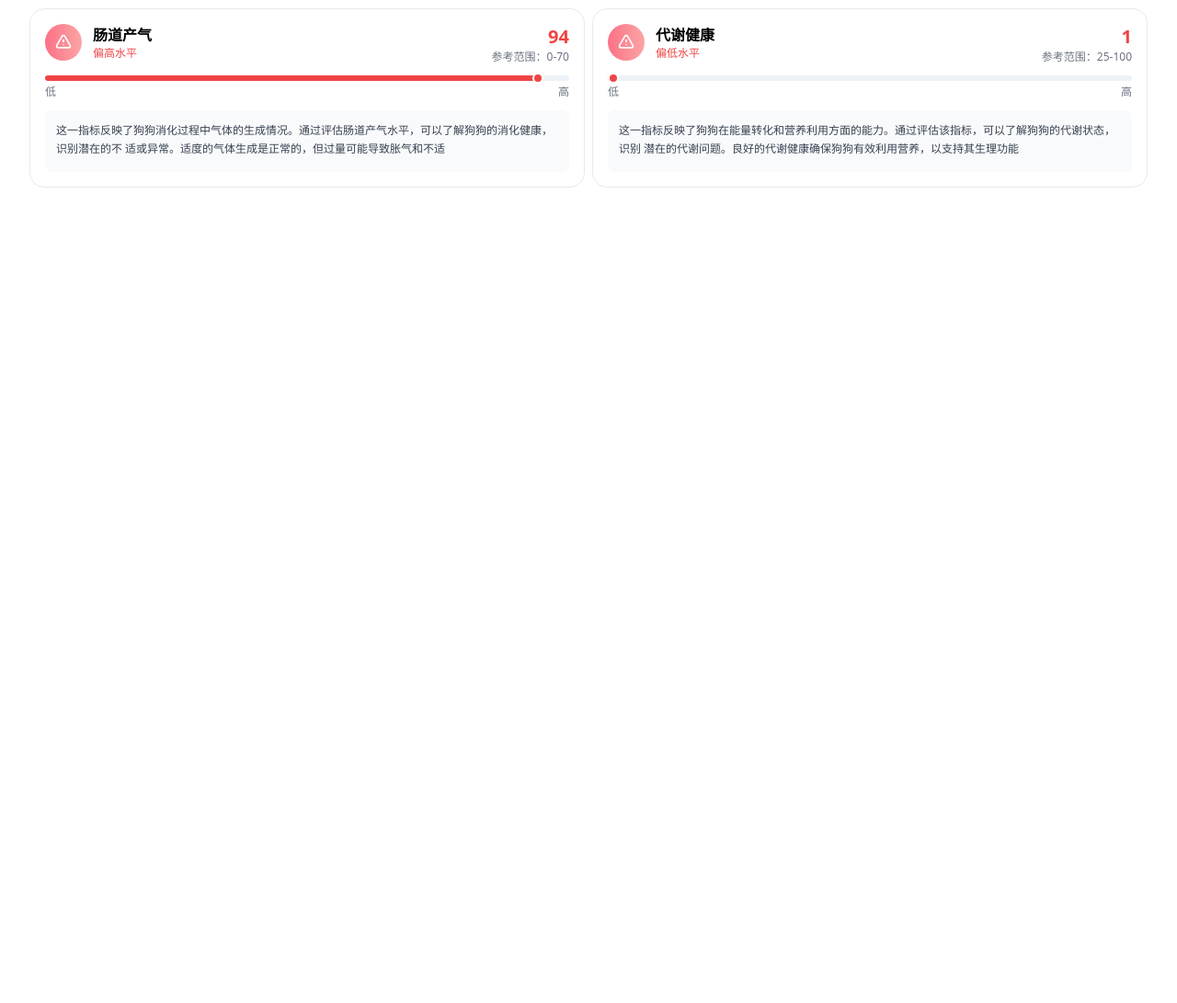
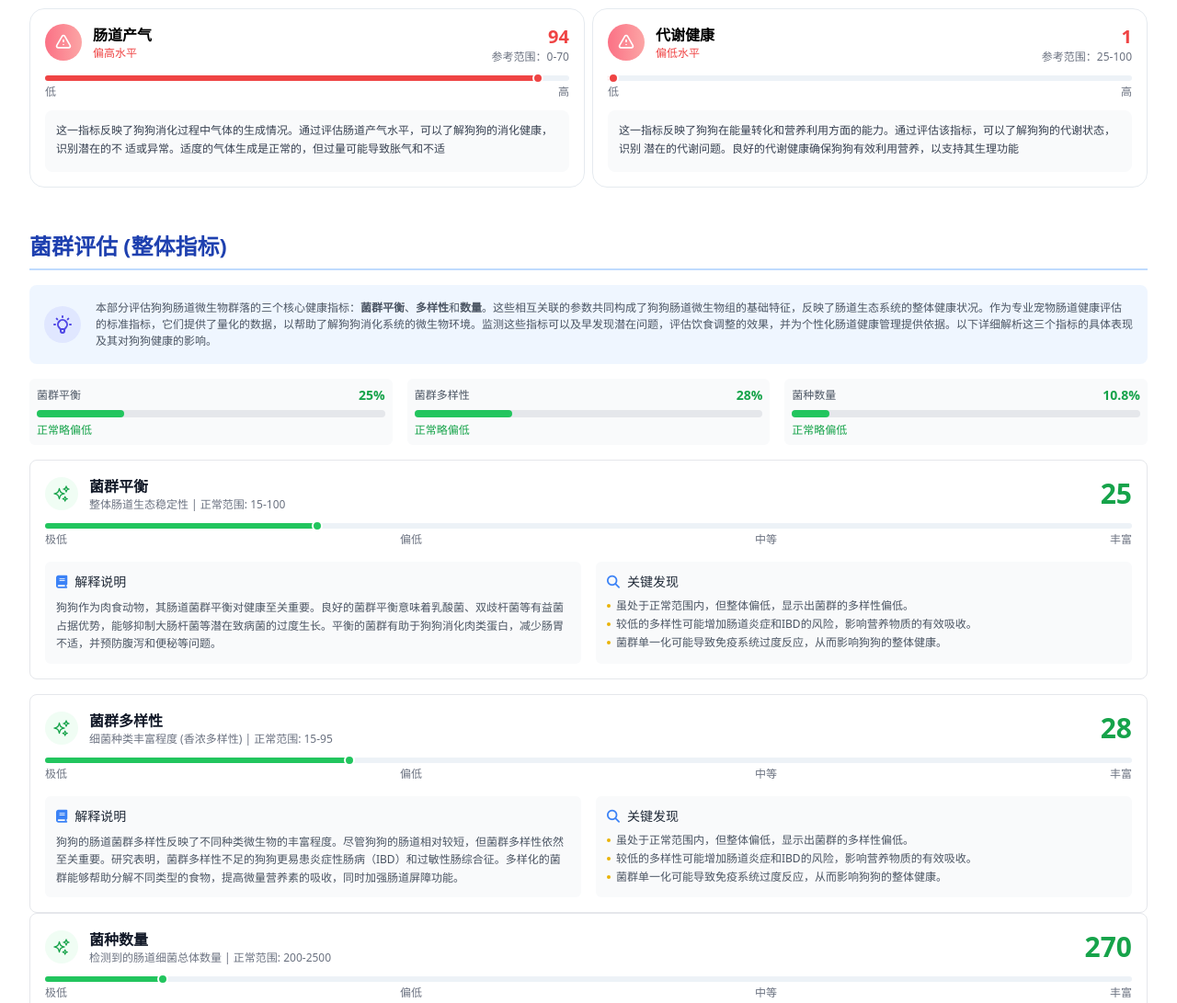
Before and after one commit to SHIMURA0/guhe_pet_report, a website built with webpack: page index.html in a window 1280 px wide. Shown: the part 2131-3222 px from the top of the page at 92% size. Before the commit the page ends 2367 px from the top, so only its background shows below. Built offline with nearby package versions, Linux system fonts and the light colour scheme.

Commit message:
finish some parts of gut microbiome assessment page

```diff
--- /dev/null
+++ b/css/gut_microbiome_assessment.css
@@ -0,0 +1,170 @@
+.bacteria-overall-metric-card {
+  background: #FFFFFF;
+  border-radius: 8px;
+  border: 1px solid #E5E7EB;
+}
+
+/* 指标圆形图标容器 */
+.bacteria-overall-icon-container {
+  width: 36px;
+  height: 36px;
+  display: flex;
+  align-items: center;
+  justify-content: center;
+  border-radius: 50%;
+  flex-shrink: 0;
+}
+
+/* 数据值标记点 */
+.bacteria-overall-data-point {
+  position: absolute;
+  width: 10px;
+  height: 10px;
+  border-radius: 50%;
+  border: 2px solid white;
+  top: -2px;
+  transform: translateX(-50%);
+}
+
+.bacteria-overall-data-point.bacteria-overall-balance {
+  background: #10B981;
+  left: 75%;
+}
+
+.bacteria-overall-data-point.bacteria-overall-23 {
+  background: #10B981;
+  left: 23%;
+}
+
+.bacteria-overall-data-point.bacteria-overall-28 {
+  background: #10B981;
+  left: 28%;
+}
+
+.bacteria-overall-data-point.bacteria-overall-33 {
+  background: #10B981;
+  left: 33%;
+}
+
+.bacteria-overall-data-point.bacteria-overall-41 {
+  background: #10B981;
+  left: 41%;
+}
+
+.bacteria-overall-data-point.bacteria-overall-59 {
+  background: #10B981;
+  left: 59%;
+}
+
+.bacteria-overall-data-point.bacteria-overall-25 {
+  background: #10B981;
+  left: 25%;
+}
+
+.bacteria-overall-data-point.bacteria-overall-15 {
+  background: #FF0000;
+  left: 15%;
+}
+
+.bacteria-overall-data-point.bacteria-overall-50 {
+  background: #10B981;
+  left: 50%;
+}
+
+.bacteria-overall-data-point.bacteria-overall-90 {
+  background: #6B46C1;
+  left: 90%;
+}
+
+.bacteria-overall-data-point.bacteria-overall-diversity {
+  background: #EF4444;
+  left: 30%;
+}
+
+.bacteria-overall-data-point.bacteria-overall-quantity {
+  background: #EF4444;
+  left: 20%;
+}
+
+.bacteria-overall-data-point.bacteria-overall-quantity-10 {
+  background: #10B981;
+  left: 10.8%;
+}
+
+.bacteria-overall-data-point.bacteria-overall-quantity-28 {
+  background: #10B981;
+  left: 28%;
+}
+
+/* 进度标记 */
+.bacteria-overall-progress-marker {
+  position: absolute;
+  width: 1px;
+  height: 6px;
+  background-color: rgba(0, 0, 0, 0.1);
+}
+
+.bacteria-overall-marker-25 {
+  left: 25%;
+}
+
+.bacteria-overall-marker-15 {
+  left: 15%;
+}
+
+.bacteria-overall-marker-30 {
+  left: 30%;
+}
+
+.bacteria-overall-marker-55 {
+  left: 55%;
+}
+
+.bacteria-overall-marker-80 {
+  left: 80%;
+}
+
+.bacteria-overall-marker-50 {
+  left: 50%;
+}
+
+.bacteria-overall-marker-75 {
+  left: 75%;
+}
+
+.progress-bar {
+  height: 6px;
+  border-radius: 3px;
+  background: #EDF2F7;
+  overflow: hidden;
+}
+
+.progress-bar div {
+  height: 100%;
+  border-radius: 3px;
+}
+
+.range-indicator {
+  height: 6px;
+  width: 100%;
+  background: #EDF2F7;
+  position: relative;
+  border-radius: 3px;
+}
+
+.range-bar {
+  position: absolute;
+  height: 6px;
+  background: rgba(203, 213, 224, 0.5);
+  border-radius: 3px;
+}
+
+.current-value {
+  position: absolute;
+  width: 12px;
+  height: 12px;
+  border-radius: 50%;
+  top: -3px;
+  transform: translateX(-50%);
+  border: 2px solid white;
+}
--- a/index.html
+++ b/index.html
@@ -8,6 +8,7 @@
   <!--<link rel="stylesheet" href="../css/style.css"> &lt;!&ndash; 主样式 &ndash;&gt;-->
   <link rel="stylesheet" href="css/note.css"> <!-- 模块样式 -->
   <link rel="stylesheet" href="css/intestinal_assessment.css"> <!-- 模块样式 -->
+  <link rel="stylesheet" href="css/gut_microbiome_assessment.css"> <!-- 模块样式 -->
   <link rel="stylesheet" href="css/print.css" media="print"> <!-- 引入打印样式 -->
   <script src="https://cdn.tailwindcss.com"></script>
   <link rel="stylesheet" href="https://cdnjs.cloudflare.com/ajax/libs/font-awesome/6.5.1/css/all.min.css">
@@ -18,6 +19,7 @@
   <div id="note" class="p-4"></div> <!-- 加载阅前须知和免责声明页面 -->
   <div id="overall_health_metrics" class="p-4"></div> <!-- 加载整体健康指标评估页面 -->
   <div id="intestinal_assessment" class="p-4"></div> <!-- 加载肠道评估页面 -->
+  <div id="gut_microbiome_assessment" class="p-4"></div> <!-- 加载肠道菌群页面 -->
 </div>
 
 <script type="module" src="js/app.js"></script>
--- a/js/app.js
+++ b/js/app.js
@@ -6,6 +6,7 @@ import { fetchData} from './api.js';
 import { loadNoteContent } from './note.js';
 import {loadOverallHealthMetricsAnalysisHTML} from './overall_health_metrics_analysis.js';
 import { loadIntestinalAssessment } from './intestinal_assessment.js';
+import { loadGutMicrobiomeAssessment } from './gut_microbiome_assessment.js';
 
 
 async function initialize(sampleId) {
@@ -161,4 +162,5 @@ document.addEventListener('DOMContentLoaded', () => {
   loadNoteContent(); // 加载 note.html 内容
   loadIntestinalAssessment(sampleData); // 加载 intestinal_assessment.html 内容
   loadOverallHealthMetricsAnalysisHTML(sampleData); // 加载 overall_health_metrics_analysis.html 内容
+  loadGutMicrobiomeAssessment(sampleData); // 加载 gut_microbiome_assessment.html 内容
 });
--- /dev/null
+++ b/js/gut_microbiome_assessment.js
@@ -0,0 +1,234 @@
+// js/gut_microbiome_assessment.js
+// date: 2025-06-26
+// author: Honglie Zhang
+
+const descriptionData = {
+  overallDescription: `本部分评估狗狗肠道微生物群落的三个核心健康指标：<strong>菌群平衡</strong>、<strong>多样性</strong>和<strong>数量</strong>。这些相互关联的参数共同构成了狗狗肠道微生物组的基础特征，反映了肠道生态系统的整体健康状况。作为专业宠物肠道健康评估的标准指标，它们提供了量化的数据，以帮助了解狗狗消化系统的微生物环境。监测这些指标可以及早发现潜在问题，评估饮食调整的效果，并为个性化肠道健康管理提供依据。以下详细解析这三个指标的具体表现及其对狗狗健康的影响。`,
+  overallMetricsSimplifiedDescription: {
+    '肠道菌群平衡': `整体肠道生态稳定性`,
+    '菌群多样性': `细菌种类丰富程度 (香浓多样性)`,
+    '菌种数量': `检测到的肠道细菌总体数量`,
+  },
+  overallMetricsDetailedDescription: {
+    '肠道菌群平衡': `狗狗作为肉食动物，其肠道菌群平衡对健康至关重要。良好的菌群平衡意味着乳酸菌、双歧杆菌等有益菌占据优势，能够抑制大肠杆菌等潜在致病菌的过度生长。平衡的菌群有助于狗狗消化肉类蛋白，减少肠胃不适，并预防腹泻和便秘等问题。`,
+    '菌群多样性': ` 狗狗的肠道菌群多样性反映了不同种类微生物的丰富程度。尽管狗狗的肠道相对较短，但菌群多样性依然至关重要。研究表明，菌群多样性不足的狗狗更易患炎症性肠病（IBD）和过敏性肠综合征。多样化的菌群能够帮助分解不同类型的食物，提高微量营养素的吸收，同时加强肠道屏障功能。`,
+    '菌种数量': `狗狗肠道菌种总数量对维持消化道健康非常重要。充足的菌群数量能够合成维生素K和部分B族维生素，生成短链脂肪酸滋养肠壁细胞，并通过竞争性排斥来预防有害菌的定植。`,
+  }
+};
+
+const selectedGutMicrobiomeAssessmentItems = ['肠道菌群平衡', '菌群多样性', '菌种数量'];
+
+function getValueStatus(itemValue, normalRange) {
+  const value = parseFloat(itemValue);
+  const [min, max] = normalRange.split('-').map(Number);
+  return value < min ? '偏低' : value > max ? '偏高' : '正常';
+}
+
+function getProgressPercent(item, itemValue, normalRange) {
+
+  const value = parseFloat(itemValue);
+  const [_, max] = normalRange.split('-').map(Number);
+
+  if (item === '菌种数量') {
+    return (value / max)* 100;
+  }
+  return (value / 100) * 100;
+}
+
+function generateGutMicrobiomeAssessmentCardsHTML(gutMicrobiomeAssessmentData) {
+
+  let cardsHTML = '';
+
+  selectedGutMicrobiomeAssessmentItems.forEach(
+    (item) => {
+      const foundItem = gutMicrobiomeAssessmentData.find(data => data.name === item);
+      const foundItemValue = foundItem?.value || 0;
+      const foundItemNormalRange = foundItem?.['正常范围'] || '-';
+      const foundItemStatus = getValueStatus(foundItemValue, foundItemNormalRange);
+      const foundItemProgressPercent = getProgressPercent(item, foundItemValue, foundItemNormalRange);
+
+      cardsHTML += `
+        <!-- 卡片样式 -->
+        <div class="bacteria-overall-metric-card p-4">
+          <div class="flex items-center justify-between mb-3">
+            <div class="flex items-center">
+              <div class="bacteria-overall-icon-container bg-green-50">
+                <svg xmlns="http://www.w3.org/2000/svg" fill="none" viewBox="0 0 24 24" stroke-width="1.5" stroke="currentColor" class="w-5 h-5 text-green-600"><path stroke-linecap="round" stroke-linejoin="round" d="M9.813 15.904L9 18.75l-.813-2.846a4.5 4.5 0 00-3.09-3.09L2.25 12l2.846-.813a4.5 4.5 0 003.09-3.09L9 5.25l.813 2.846a4.5 4.5 0 003.09 3.09L15.75 12l-2.846.813a4.5 4.5 0 00-3.09 3.09zM18.259 8.715L18 9.75l-.259-1.035a3.375 3.375 0 00-2.455-2.456L14.25 6l1.036-.259a3.375 3.375 0 002.455-2.456L18 2.25l.259 1.035a3.375 3.375 0 002.456 2.456L21.75 6l-1.035.259a3.375 3.375 0 00-2.456 2.456zM16.894 20.567L16.5 21.75l-.394-1.183a2.25 2.25 0 00-1.423-1.423L13.5 18.75l1.183-.394a2.25 2.25 0 001.423-1.423l.394-1.183.394 1.183a2.25 2.25 0 001.423 1.423l1.183.394-1.183.394a2.25 2.25 0 00-1.423 1.423z"/></svg>
+              </div>
+              <div class="ml-3">
+                <h3 class="font-semibold text-base text-gray-900">${item === '肠道菌群平衡' ? '菌群平衡' : item}</h3>
+                <p class="text-xs text-gray-500">
+                  ${descriptionData.overallMetricsSimplifiedDescription[item]} | 正常范围: ${foundItemNormalRange}
+                </p>
+              </div>
+            </div>
+
+            <div class="flex items-center">
+              <span
+                class="
+                  text-3xl
+                  font-bold
+                  ${foundItemStatus === '正常'
+                    ? 'text-green-600'
+                    : 'text-red-600'}">
+                ${foundItemValue}
+              </span>
+            </div>
+          </div>
+
+          <!-- 进度条 -->
+          <div class="mb-4 relative">
+            <div class="range-indicator">
+                <div class="
+                  range-bar
+                  ${foundItemStatus === '正常'
+                  ? 'bg-green-500'
+                  : 'bg-red-500'}"
+                  style="left: 0; width: ${foundItemProgressPercent}%;">
+                </div>
+                <div class="current-value ${foundItemStatus === '正常' ? 'bg-green-500' : 'bg-red-500'}" style="left: ${foundItemProgressPercent}%;"></div>
+              </div>
+            <div class="flex justify-between text-xs text-gray-500 mt-1">
+              <span>极低</span>
+              <span>偏低</span>
+              <span>中等</span>
+              <span>丰富</span>
+            </div>
+          </div>
+
+          <!-- 解析内容 -->
+          <div class="grid grid-cols-2 gap-4">
+            <div class="bg-gray-50 p-3 rounded-md">
+              <div>
+                <h4 class="text-sm font-medium text-gray-800 mb-2">
+                  <i class="fas fa-book mr-2" style="color: #3b82f6;"></i>解释说明
+                </h4>
+                <p class="text-xs text-gray-600 leading-relaxed">
+                  ${descriptionData.overallMetricsDetailedDescription[item]}
+                </p>
+              </div>
+            </div>
+            <div class="bg-gray-50 p-3 rounded-md">
+              <h4 class="text-sm font-medium text-gray-800 mb-2">
+                <i class="fas fa-search mr-2 text-blue-500"></i>关键发现
+              </h4>
+              <ul class="text-xs space-y-1 text-gray-600">
+                <li class="flex items-start">
+                  <span class="w-1 h-1 bg-yellow-500 rounded-full mt-1.5 mr-1.5 flex-shrink-0"></span>
+                  <span>虽处于正常范围内，但整体偏低，显示出菌群的多样性偏低。</span>
+                </li>
+                <li class="flex items-start">
+                  <span class="w-1 h-1 bg-yellow-500 rounded-full mt-1.5 mr-1.5 flex-shrink-0"></span>
+                  <span>较低的多样性可能增加肠道炎症和IBD的风险，影响营养物质的有效吸收。</span>
+                </li>
+                <li class="flex items-start">
+                  <span class="w-1 h-1 bg-yellow-500 rounded-full mt-1.5 mr-1.5 flex-shrink-0"></span>
+                  <span>菌群单一化可能导致免疫系统过度反应，从而影响狗狗的整体健康。</span>
+                </li>
+              </ul>
+            </div>
+          </div>
+        </div>
+      </div>
+      `;
+
+
+
+    }
+
+  )
+
+  return cardsHTML;
+}
+
+function generateGutMicrobiomeAssessmentHTML(gutMicrobiomeAssessmentData) {
+  let gutMicrobiomeAssessmentHTML = '';
+  const gutMicrobiomeAssessmentCardsHTML = generateGutMicrobiomeAssessmentCardsHTML(gutMicrobiomeAssessmentData);
+
+  const gutMicrobiomeBalance = gutMicrobiomeAssessmentData.find(item => item.name === '肠道菌群平衡');
+  const gutMicrobiomeBalanceScore = gutMicrobiomeBalance?.value || 0;
+  const gutMicrobiomeDiversity = gutMicrobiomeAssessmentData.find(item => item.name === '菌群多样性');
+  const gutMicrobiomeDiversityScore = gutMicrobiomeDiversity?.value || 0;
+  const gutMicrobiomeAbundance = gutMicrobiomeAssessmentData.find(item => item.name === '菌种数量');
+  const gutMicrobiomeAbundanceScore = gutMicrobiomeAbundance?.value || 0;
+
+  gutMicrobiomeAssessmentHTML += `
+    <h2 class="text-2xl font-bold text-blue-800 mb-4 border-b-2 border-blue-200 pt-4 pb-2 page-break">
+      菌群评估 (整体指标)
+    </h2>
+
+    <div class="bg-blue-50 p-4 rounded-lg">
+
+      <div>
+        <div class="flex items-center">
+          <div class="bg-indigo-100 p-2 rounded-full mr-4">
+            <svg xmlns="http://www.w3.org/2000/svg" class="h-6 w-6 text-indigo-600" fill="none" viewBox="0 0 24 24" stroke="currentColor"><path stroke-linecap="round" stroke-linejoin="round" stroke-width="2" d="M9.663 17h4.673M12 3v1m6.364 1.636l-.707.707M21 12h-1M4 12H3m3.343-5.657l-.707-.707m2.828 9.9a5 5 0 117.072 0l-.548.547A3.374 3.374 0 0014 18.469V19a2 2 0 11-4 0v-.531c0-.895-.356-1.754-.988-2.386l-.548-.547z"/></svg>
+          </div>
+          <div>
+            <p class="text-gray-600" style="font-size: 12px">
+              本部分评估狗狗肠道微生物群落的三个核心健康指标：<strong>菌群平衡</strong>、<strong>多样性</strong>和<strong>数量</strong>。这些相互关联的参数共同构成了狗狗肠道微生物组的基础特征，反映了肠道生态系统的整体健康状况。作为专业宠物肠道健康评估的标准指标，它们提供了量化的数据，以帮助了解狗狗消化系统的微生物环境。监测这些指标可以及早发现潜在问题，评估饮食调整的效果，并为个性化肠道健康管理提供依据。以下详细解析这三个指标的具体表现及其对狗狗健康的影响。
+            </p>
+          </div>
+        </div>
+      </div>
+    </div>
+
+    <!-- 指标概览 -->
+    <div class="my-4">
+      <!--        <h2 class="text-base font-semibold text-gray-800 mb-3">肠道菌群关键指标</h2>-->
+
+      <div class="grid grid-cols-3 gap-4">
+        <!-- 指标卡片 - 菌群平衡 -->
+        <div class="p-2 bg-gray-50 rounded-md">
+          <div class="flex items-center justify-between">
+            <span class="text-xs font-medium text-gray-600">菌群平衡</span>
+            <span class="text-sm font-bold text-green-600">25%</span>
+          </div>
+          <div class="w-full bg-gray-200 rounded-full h-2 my-1.5">
+            <div class="bg-green-500 h-2 rounded-full" style="width: 25%"></div>
+          </div>
+          <div class="text-xs text-green-600 font-medium">正常略偏低</div>
+        </div>
+
+        <!-- 指标卡片 - 菌群多样性 -->
+        <div class="p-2 bg-gray-50 rounded-md">
+          <div class="flex items-center justify-between">
+            <span class="text-xs font-medium text-gray-600">菌群多样性</span>
+            <span class="text-sm font-bold text-green-600">28%</span>
+          </div>
+          <div class="w-full bg-gray-200 rounded-full h-2 my-1.5">
+            <div class="bg-green-500 h-2 rounded-full" style="width: 28%"></div>
+          </div>
+          <div class="text-xs text-green-600 font-medium">正常略偏低</div>
+        </div>
+
+        <!-- 指标卡片 - 菌种数量 -->
+        <div class="p-2 bg-gray-50 rounded-md">
+          <div class="flex items-center justify-between">
+            <span class="text-xs font-medium text-gray-600">菌种数量</span>
+            <span class="text-sm font-bold text-green-600">10.8%</span>
+          </div>
+          <div class="w-full bg-gray-200 rounded-full h-2 my-1.5">
+            <div class="bg-green-500 h-2 rounded-full" style="width: 10.8%"></div>
+          </div>
+          <div class="text-xs text-green-600 font-medium">正常略偏低</div>
+        </div>
+      </div>
+    </div>
+
+    <div class="grid grid-cols-1 gap-4 mb-4">
+      ${gutMicrobiomeAssessmentCardsHTML}
+    </div>
+  `;
+
+  return gutMicrobiomeAssessmentHTML;
+
+}
+
+function loadGutMicrobiomeAssessment(sampleData) {
+  // 生成肠道评估的 HTML
+  // 将生成的 HTML 插入到 ID 为 "intestinalAssessment" 的 div 中
+  document.getElementById('gut_microbiome_assessment').innerHTML = generateGutMicrobiomeAssessmentHTML(sampleData['肠道评估']);
+}
+
+export {loadGutMicrobiomeAssessment};
```
Also changed, not shown: 1 other file.
